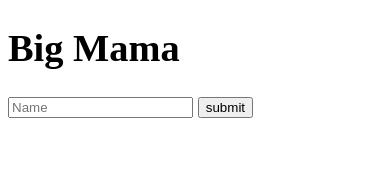
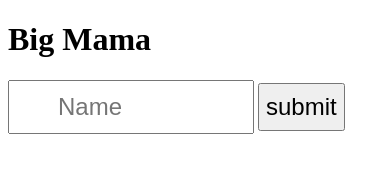
Before and after one commit to aenuros/Big-Mama, a plain HTML site: page index.html in a window 390 px wide. Drawn offline with Linux system fonts and the light colour scheme.

Commit message:
change for mobile design

```diff
--- a/index.html
+++ b/index.html
@@ -10,15 +10,14 @@
   <body>
 
 <h1>Big Mama</h1>
-
+<div id="container">
   <div id="nameArea">
   <input id="user-input" type="text" placeholder="Name"></input>
   <input type="button" value="submit" id="name-submit"></input>
   </div>
 
   <div id="gameArea">
-  <div id="conversation">
-  </div>
+    <div id="conversation"></div>
 
     <div id="controls">
     <button id="forward" value="f">Forward</button>
@@ -30,6 +29,7 @@
         <li><button id="item3">3</button> n/a</li>
       </ul>
     </div>
-<div/>
+  </div>
+</div>
   </body>
 </html>
--- a/script.js
+++ b/script.js
@@ -21,7 +21,7 @@ $('#gameArea').hide();
       console.log("HELLO");
       let value = $('#user-input').val();
       $('#gameArea').show();
-      $('#nameArea').replaceWith(`<p>${value}</p>`);
+      $('#nameArea').replaceWith(`<p>Name: "${value}"</p>`);
       $("#conversation").append(`<p>Welcome, ${value}!</p>`);
       name=true;
       return true;
--- a/style.css
+++ b/style.css
@@ -1,11 +1,27 @@
-body {
-  font-size:1.2em;
+h1 {
+  font-size:2em;
 }
 
+input[type="text"] {
+  font-size:1.5em;
+  padding-left:2em;
+  height:2em;
+  width:8em;
+}
+
+input[id="name-submit"]{
+  height:2em;
+  font-size:1.5em;
+}
+
+
 #conversation {
+font-size:1.5em;
+/*
   background-color:#000;
   color:#0F0;
   height:10em;
   overflow:scroll;
   width:100%;
+*/
 }
```
Lines whose indentation alone changed are shown as unchanged.
